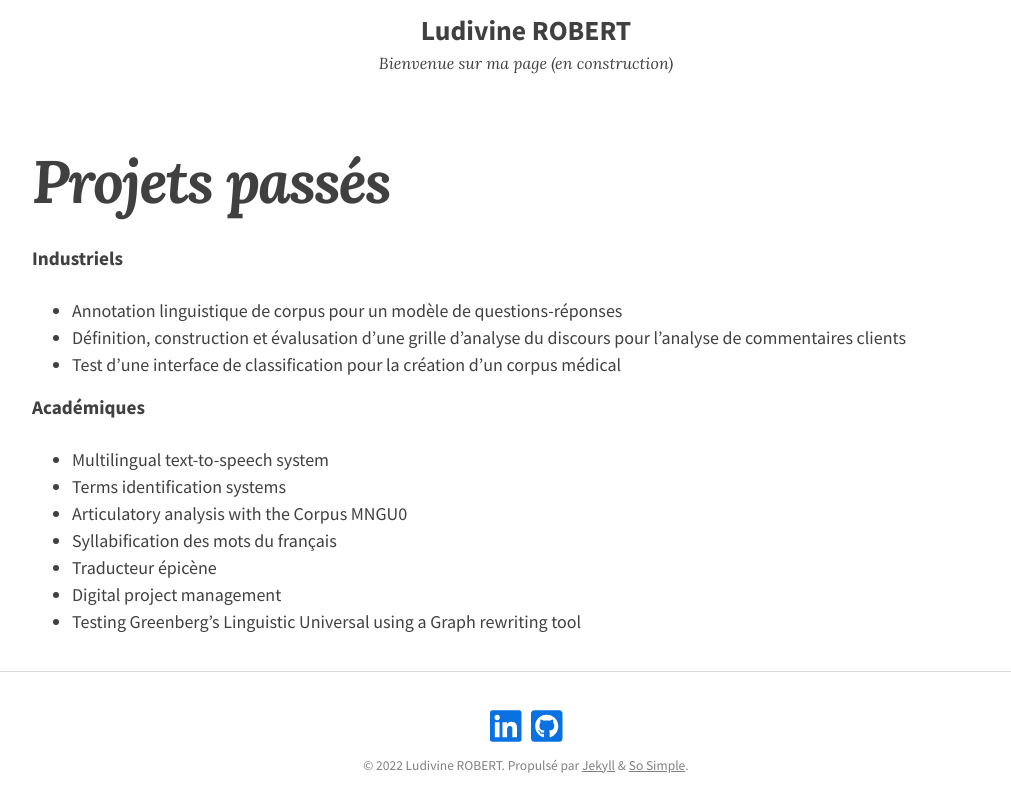
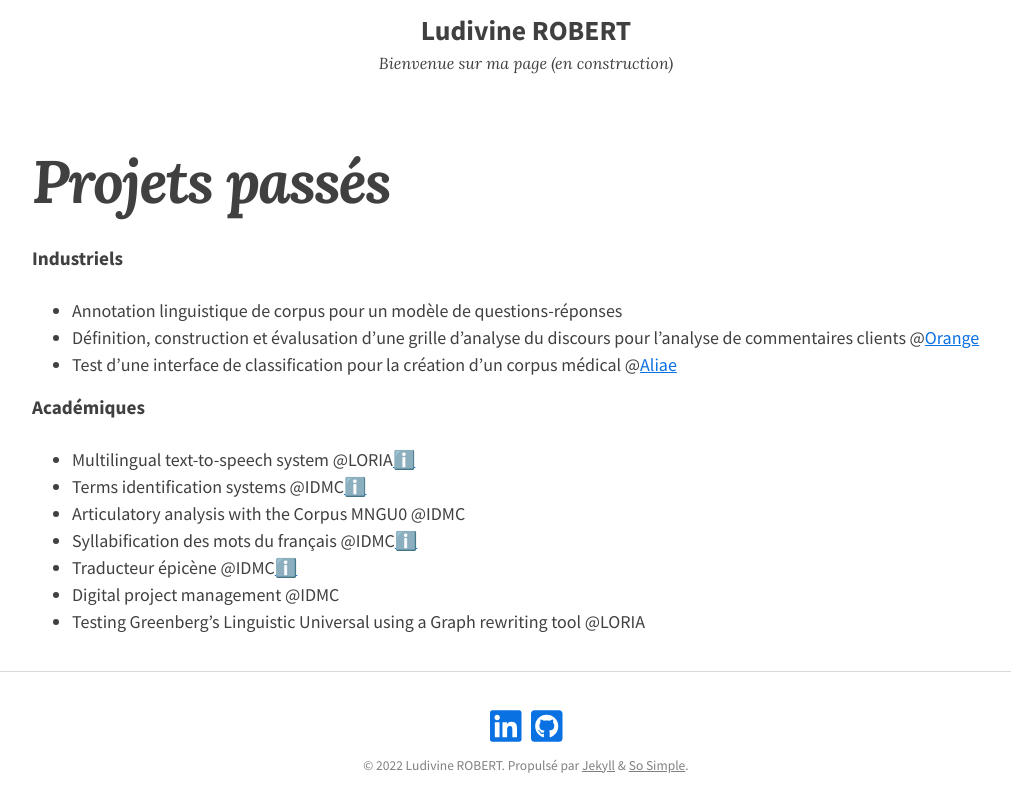
Before and after one commit to ludivinero/ludivinero.github.io, a Jekyll site: the page built from projets.md, in a window 1280 px wide, cut to the strip 221-1069 px from the top of the page. Shown: the top 812 px of the strip, without its empty margins (114-1125 px from the left). Built offline with Jekyll 4.4.1, drawn with Linux system fonts in a browser that asks for light colours; nearby versions of some CDN libraries.

Commit message:
Update projets.md

```diff
--- a/projets.md
+++ b/projets.md
@@ -7,14 +7,14 @@ entries_layout: list
 ---
 #### Industriels
 - Annotation linguistique de corpus pour un modèle de questions-réponses
-- Définition, construction et évalusation d'une grille d'analyse du discours pour l'analyse de commentaires clients
-- Test d'une interface de classification pour la création d'un corpus médical
+- Définition, construction et évalusation d'une grille d'analyse du discours pour l'analyse de commentaires clients @[Orange](https://hellofuture.orange.com/fr/)
+- Test d'une interface de classification pour la création d'un corpus médical @[Aliae](https://www.aliae.io)
 
 #### Académiques
-- Multilingual text-to-speech system
-- Terms identification systems
-- Articulatory analysis with the Corpus MNGU0
-- Syllabification des mots du français
-- Traducteur épicène
-- Digital project management
-- Testing Greenberg's Linguistic Universal using a Graph rewriting tool
+- Multilingual text-to-speech system @LORIA[ℹ️](https://github.com/ludivinero/multilingual-text-to-speech-system-software-project)
+- Terms identification systems @IDMC[ℹ️](https://github.com/ludivinero/terminology_project)
+- Articulatory analysis with the Corpus MNGU0 @IDMC
+- Syllabification des mots du français @IDMC[ℹ️](https://github.com/ludivinero/syllabification_projet)
+- Traducteur épicène @IDMC[ℹ️](https://github.com/ludivinero/Traducteur_epicene)
+- Digital project management @IDMC
+- Testing Greenberg's Linguistic Universal using a Graph rewriting tool @LORIA
```
